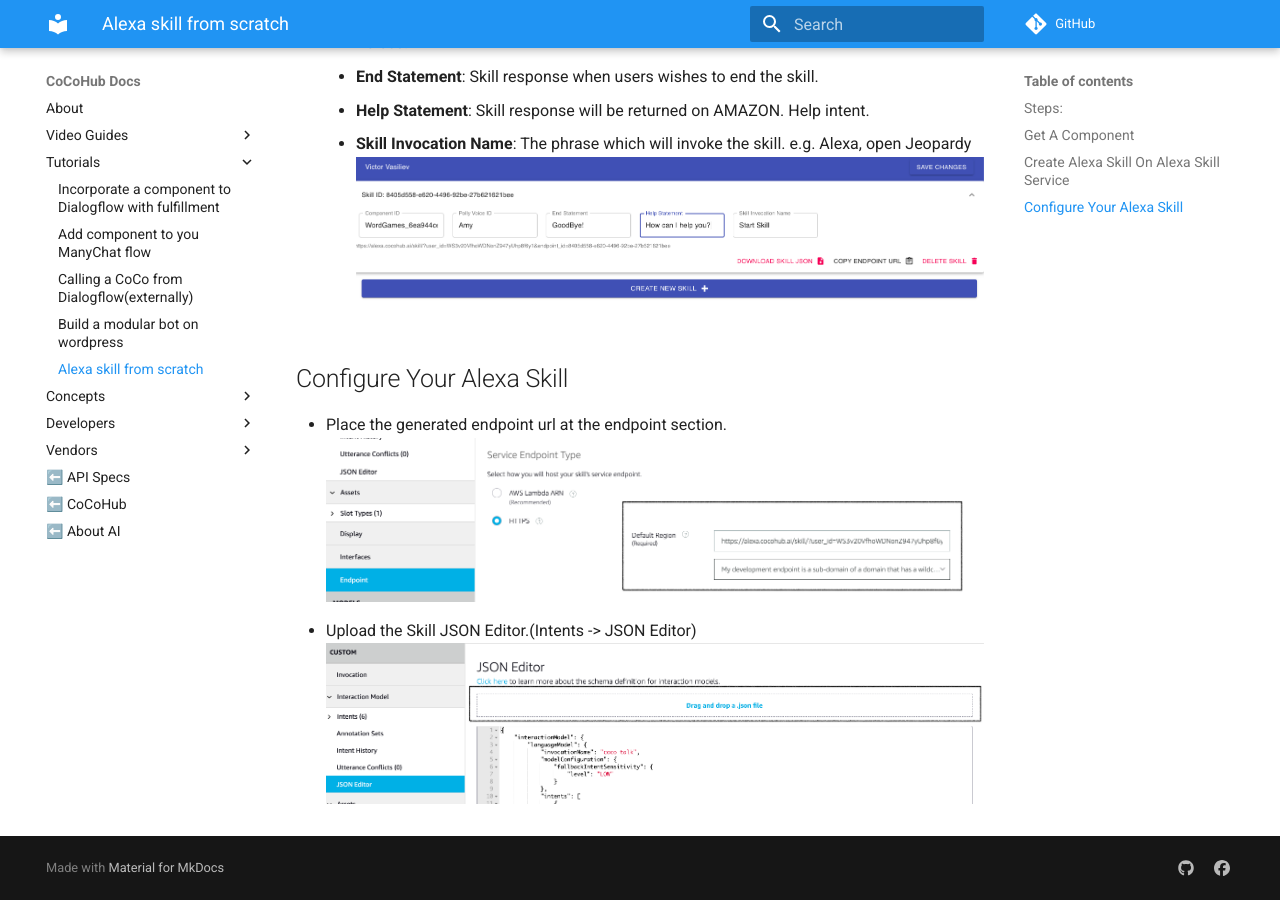
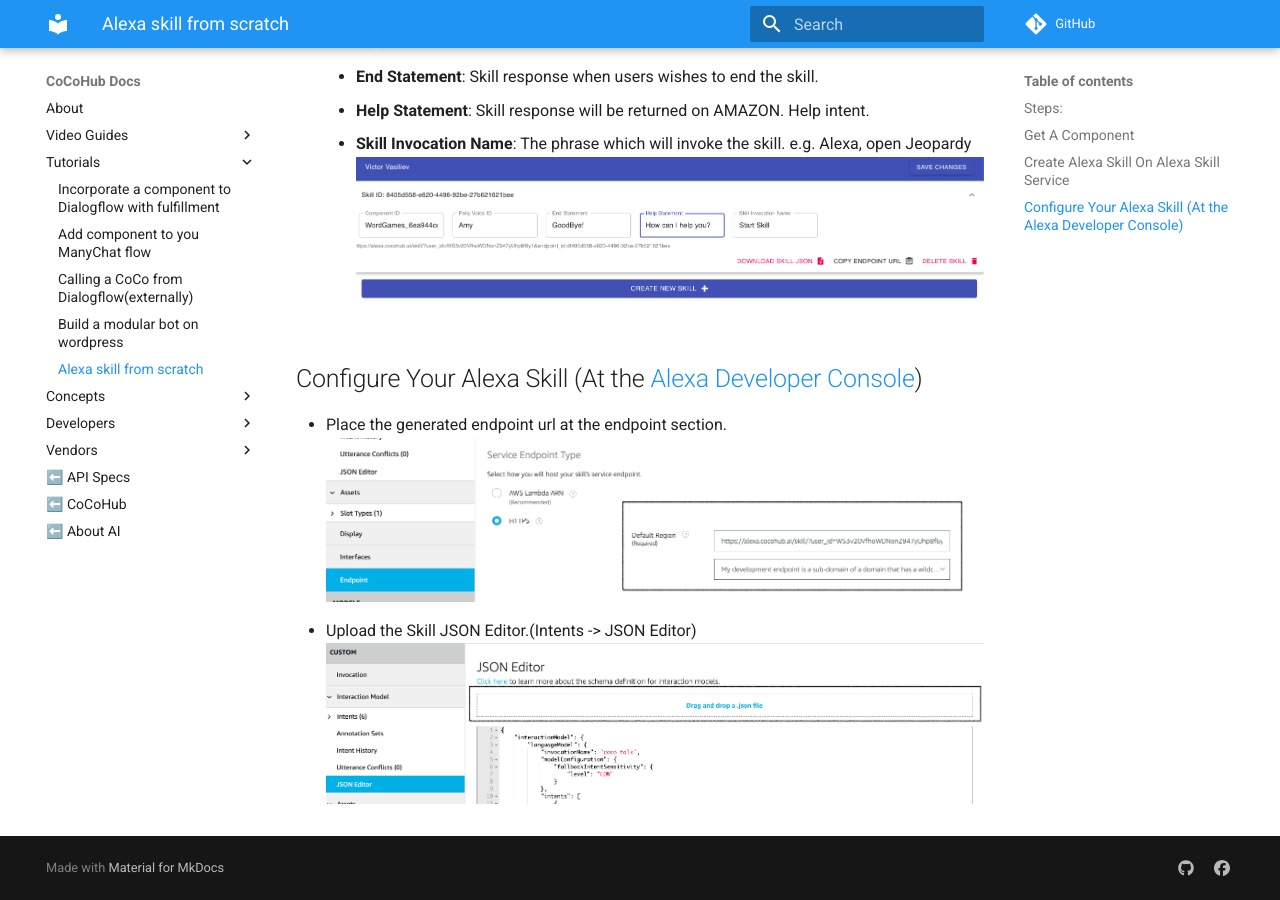
Before and after one commit to ConversationalComponents/docs, an MkDocs documentation site: the page built from docs/tutorials/alexa_skill_from_scratch.md, in a window 1280 px wide and 900 px high, scrolled down 1335 px. Built offline with MkDocs 1.6.1 and Material for MkDocs 9.7.7, drawn with Linux system fonts in a browser that asks for light colours; comment, search, counter and statistics services are not loaded.

Commit message:
Specify alexa developer console (#38)
* Specify Alexa Developer Console

* Add link to developer console.

```diff
--- a/docs/tutorials/alexa_skill_from_scratch.md
+++ b/docs/tutorials/alexa_skill_from_scratch.md
@@ -26,7 +26,7 @@
     * **Skill Invocation Name**: The phrase which will invoke the skill. e.g. Alexa, open Jeopardy
 ![](./screenshots/alexa_skill_from_scratch/3_Add_Skill_On_Service.png)
 
-## Configure Your Alexa Skill
+## Configure Your Alexa Skill (At the [Alexa Developer Console](https://developer.amazon.com/alexa/console/ask "Alexa Developer Console"))
 * Place the generated endpoint url at the endpoint section.
 ![](./screenshots/alexa_skill_from_scratch/4_Configure_Endpoint.png)
 * Upload the Skill JSON Editor.(Intents -> JSON Editor)
```
